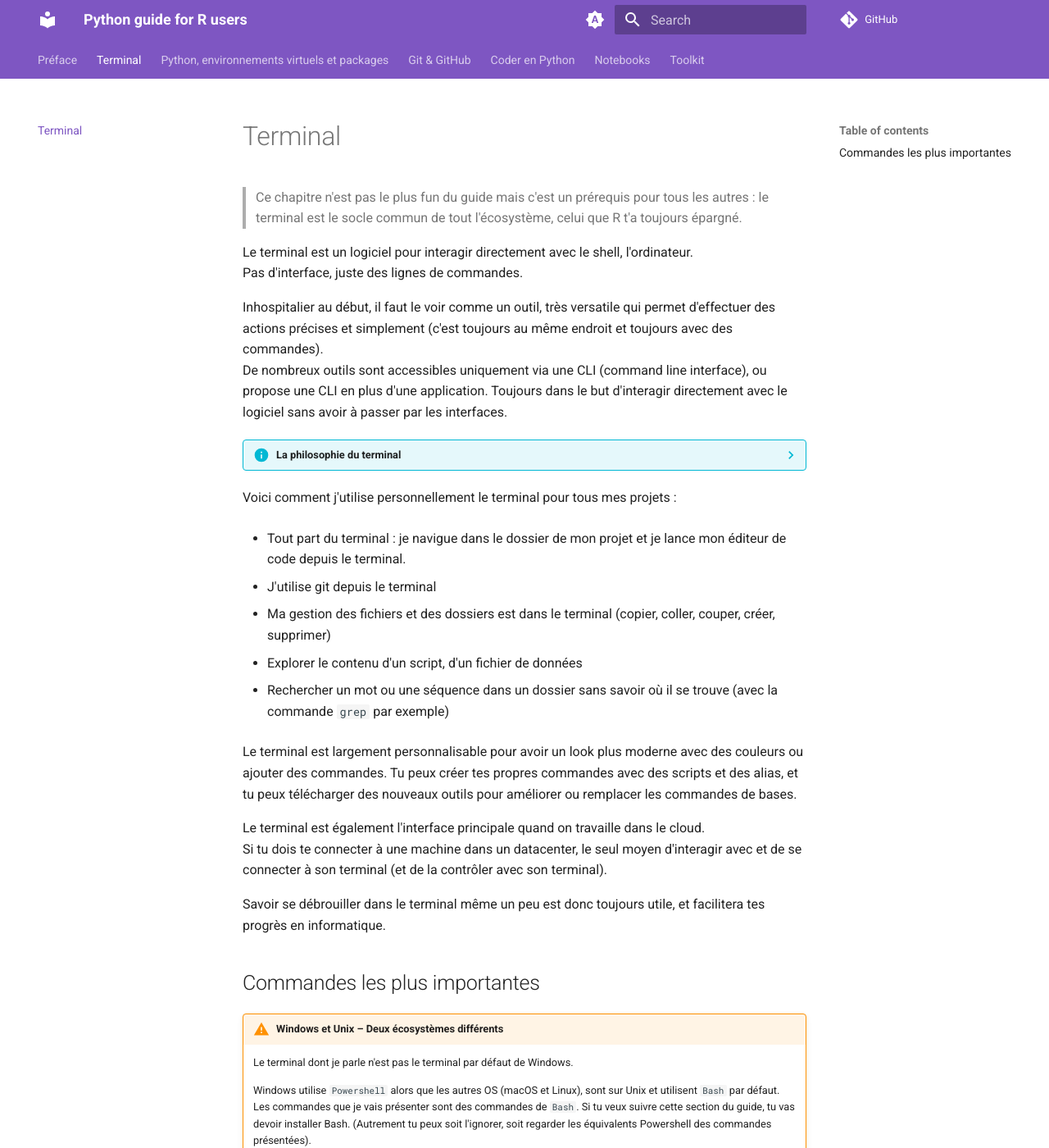
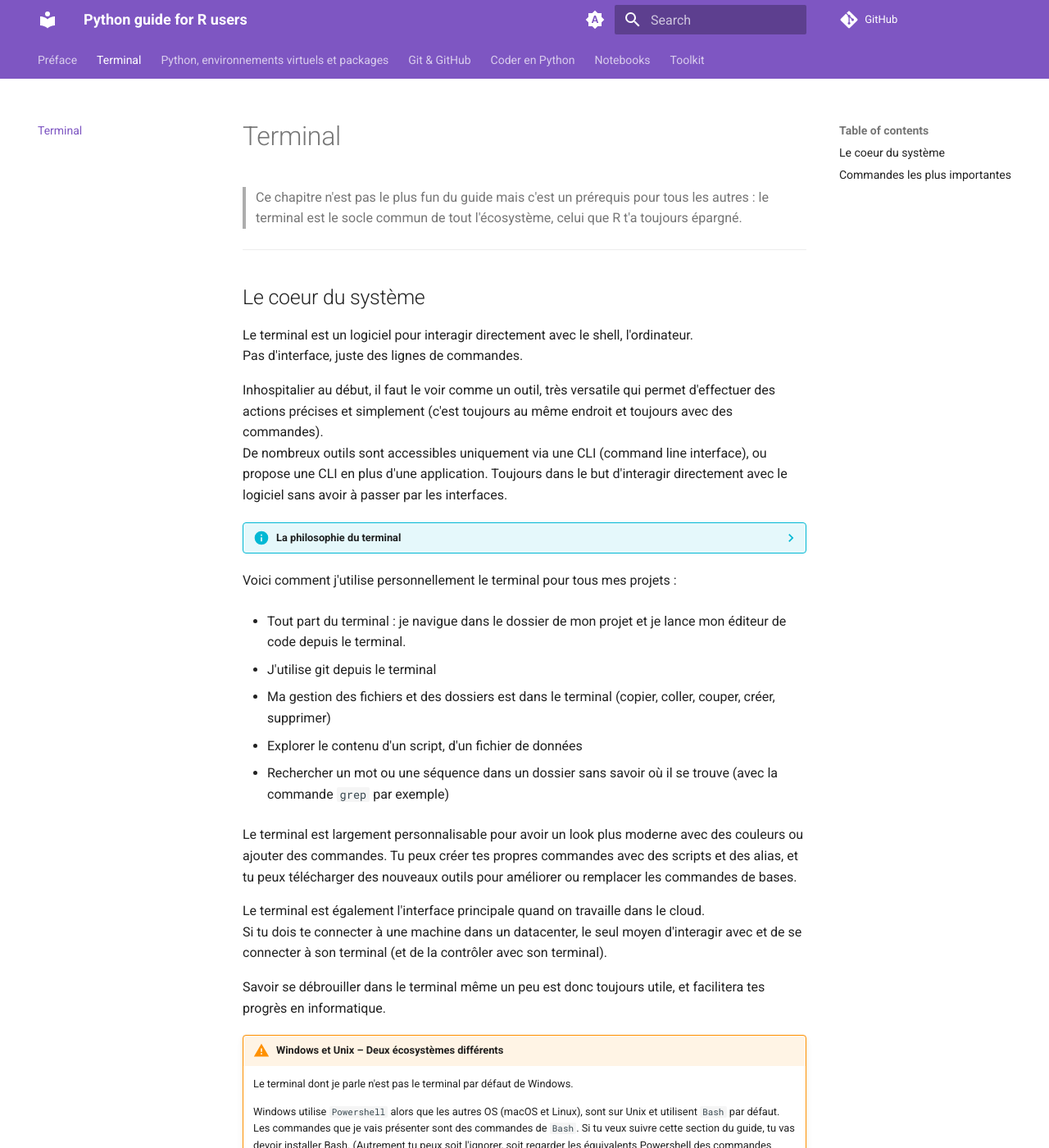
Before and after one commit to CalHenry/Python-guide-for-R-users, an MkDocs documentation site: the page built from docs/terminal.md, in a window 1280 px wide and 1400 px high. Shown: the whole window at 82% size. Built offline with MkDocs 1.6.1 and Material for MkDocs 9.7.7, drawn with Linux system fonts in a browser that asks for light colours; comment, search, counter and statistics services are not loaded; some of the changed text lies outside the part shown.

Commit message:
terminal.md: feat
- add rules between lvl 2 headers
- add a header for the first section
- move the "windows et Unix" warning section into the first part (was in
the second previously - fits better now)

```diff
--- a/docs/terminal.md
+++ b/docs/terminal.md
@@ -2,6 +2,9 @@
 
 > Ce chapitre n'est pas le plus fun du guide mais c'est un prérequis pour tous les autres : le terminal est le socle commun de tout l'écosystème, celui que R t'a toujours épargné.
 
+---
+
+## Le coeur du système
 
 Le terminal est un logiciel pour interagir directement avec le shell, l'ordinateur.
 Pas d'interface, juste des lignes de commandes.
@@ -45,8 +48,6 @@
 
 Savoir se débrouiller dans le terminal même un peu est donc toujours utile, et facilitera tes progrès en informatique.
 
-## Commandes les plus importantes
-
 /// warning | Windows et Unix – Deux écosystèmes différents
 Le terminal dont je parle n'est pas le terminal par défaut de Windows.
 
```
Also changed, not shown: other parts of docs/terminal.md (+5 -0 lines).
